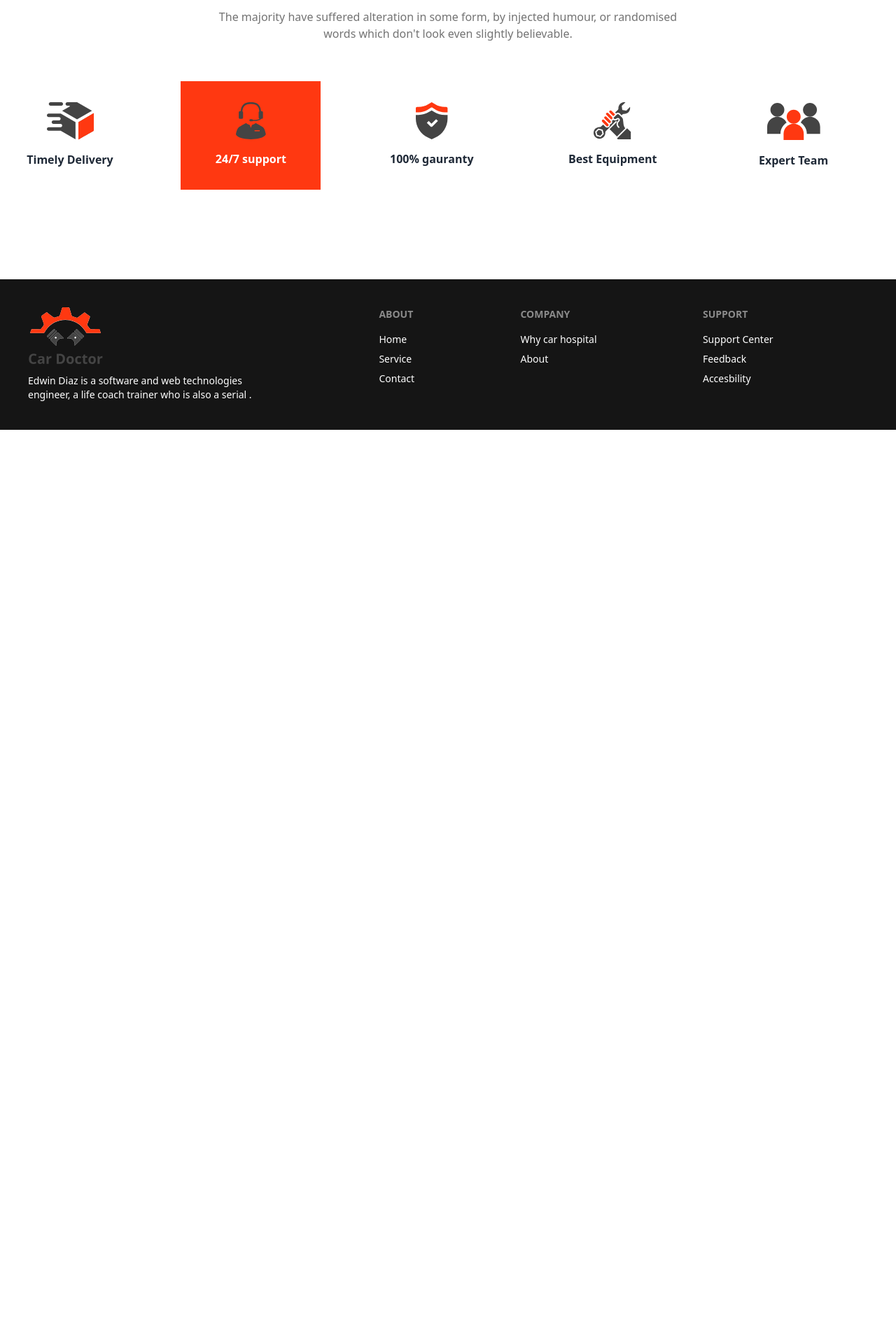
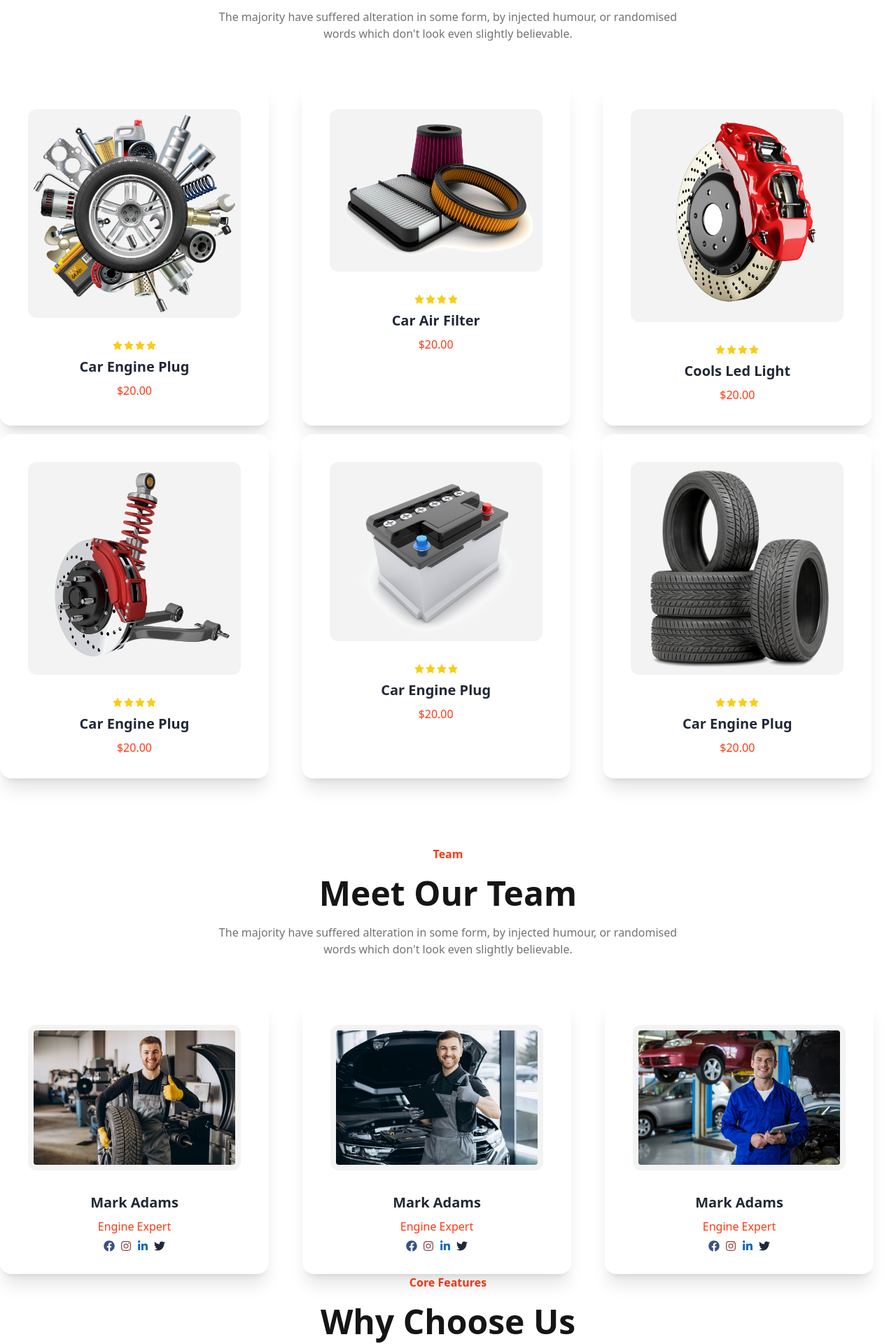
Before and after one commit to jakariamasum/Car-Doctor, a React (Vite) app: page / in a window 1280 px wide. Shown: the part 2227-4147 px from the top of the page at 70% size. Before the commit the page ends 2841 px from the top, so only its background shows below. Built offline with nearby package versions, Linux system fonts and the light colour scheme; no server answers.

Commit message:
few design add

```diff
--- a/src/Pages/Home/Home.jsx
+++ b/src/Pages/Home/Home.jsx
@@ -1,7 +1,9 @@
 import About from "./About";
 import Banner from "./Banner";
 import Choose from "./Choose";
+import Products from "./Products";
 import Service from "./Service";
+import Team from "./Team";
 
 const Home = () => {
     return (
@@ -9,6 +11,8 @@ const Home = () => {
             <Banner></Banner>
             <About></About>
             <Service></Service>
+            <Products></Products>
+            <Team></Team>
             <Choose></Choose>
         </div>
     );
--- /dev/null
+++ b/src/Pages/Home/Products.jsx
@@ -0,0 +1,101 @@
+import {AiFillStar} from 'react-icons/ai'
+import logo1 from '../../assets/images/products/1.png'
+import logo2 from '../../assets/images/products/2.png'
+import logo3 from '../../assets/images/products/3.png'
+import logo4 from '../../assets/images/products/4.png'
+import logo5 from '../../assets/images/products/5.png'
+import logo6 from '../../assets/images/products/6.png'
+const Products = () => {
+    return (
+        <div className=' my-24'>
+            <div className="text-center">
+                <p className="text-[#FF3811] font-bold">Popular Products</p>
+                <h1 className="my-5 font-bold text-[#151515] text-5xl">Browse Our Product</h1>
+                <p className="text-[#737373] mb-14">The majority have suffered alteration in some form, by injected humour, or randomised <br /> words which don't look even slightly believable. </p>
+            </div>
+            <div className='grid grid-cols-3 gap-3'>
+                <div className="card w-96 bg-base-100 shadow-xl">
+                    <figure className="px-10 pt-10">
+                        <img src={logo6} alt="" className="rounded-xl bg-[#F3F3F3] p-2" />
+                    </figure>
+                    <div className="card-body items-center text-center">
+                        <div className='flex text-yellow-400'>
+                            <AiFillStar/><AiFillStar/><AiFillStar/><AiFillStar/>
+                        </div>
+                        <h2 className="card-title">Car Engine Plug</h2>
+                        <p className="text-bold text-[#FF3811]">$20.00</p>
+
+                    </div>
+                </div>
+                <div className="card w-96 bg-base-100 shadow-xl">
+                    <figure className="px-10 pt-10">
+                        <img src={logo3} alt="" className="rounded-xl bg-[#F3F3F3] p-2" />
+                    </figure>
+                    <div className="card-body items-center text-center">
+                        <div className='flex text-yellow-400'>
+                            <AiFillStar/><AiFillStar/><AiFillStar/><AiFillStar/>
+                        </div>
+                        <h2 className="card-title">Car Air Filter</h2>
+                        <p className="text-bold text-[#FF3811]">$20.00</p>
+
+                    </div>
+                </div>
+                <div className="card w-96 bg-base-100 shadow-xl">
+                    <figure className="px-10 pt-10">
+                        <img src={logo1} alt="" className="rounded-xl bg-[#F3F3F3] p-2" />
+                    </figure>
+                    <div className="card-body items-center text-center">
+                        <div className='flex text-yellow-400'>
+                            <AiFillStar/><AiFillStar/><AiFillStar/><AiFillStar/>
+                        </div>
+                        <h2 className="card-title">Cools Led Light</h2>
+                        <p className="text-bold text-[#FF3811]">$20.00</p>
+
+                    </div>
+                </div>
+                <div className="card w-96 bg-base-100 shadow-xl">
+                    <figure className="px-10 pt-10">
+                        <img src={logo2} alt="" className="rounded-xl bg-[#F3F3F3] p-2" />
+                    </figure>
+                    <div className="card-body items-center text-center">
+                        <div className='flex text-yellow-400'>
+                            <AiFillStar/><AiFillStar/><AiFillStar/><AiFillStar/>
+                        </div>
+                        <h2 className="card-title">Car Engine Plug</h2>
+                        <p className="text-bold text-[#FF3811]">$20.00</p>
+
+                    </div>
+                </div>
+                <div className="card w-96 bg-base-100 shadow-xl">
+                    <figure className="px-10 pt-10">
+                        <img src={logo4} alt="" className="rounded-xl bg-[#F3F3F3] p-2" />
+                    </figure>
+                    <div className="card-body items-center text-center">
+                        <div className='flex text-yellow-400'>
+                            <AiFillStar/><AiFillStar/><AiFillStar/><AiFillStar/>
+                        </div>
+                        <h2 className="card-title">Car Engine Plug</h2>
+                        <p className="text-bold text-[#FF3811]">$20.00</p>
+
+                    </div>
+                </div>
+                <div className="card w-96 bg-base-100 shadow-xl">
+                    <figure className="px-10 pt-10">
+                        <img src={logo5} alt="" className="rounded-xl bg-[#F3F3F3] p-2" />
+                    </figure>
+                    <div className="card-body items-center text-center">
+                        <div className='flex text-yellow-400'>
+                            <AiFillStar/><AiFillStar/><AiFillStar/><AiFillStar/>
+                        </div>
+                        <h2 className="card-title">Car Engine Plug</h2>
+                        <p className="text-bold text-[#FF3811]">$20.00</p>
+
+                    </div>
+                </div>
+            </div>
+
+        </div>
+    );
+};
+
+export default Products;
--- /dev/null
+++ b/src/Pages/Home/Team.jsx
@@ -0,0 +1,55 @@
+import person1 from '../../assets/images/team/1.jpg'
+import person2 from '../../assets/images/team/2.jpg'
+import person3 from '../../assets/images/team/3.jpg'
+import { FaInstagram, FaTwitter, FaFacebook, FaLinkedinIn } from 'react-icons/fa'
+const Team = () => {
+    return (
+        <div>
+            <div className="text-center">
+                <p className="text-[#FF3811] font-bold">Team</p>
+                <h1 className="my-5 font-bold text-[#151515] text-5xl">Meet Our Team</h1>
+                <p className="text-[#737373] mb-14">The majority have suffered alteration in some form, by injected humour, or randomised <br /> words which don't look even slightly believable. </p>
+            </div>
+            <div className='grid grid-cols-3 gap-4'>
+                <div className="card w-96 bg-base-100 shadow-xl">
+                    <figure className="px-10 pt-10">
+                        <img src={person1} alt="" className="rounded-xl bg-[#F3F3F3] p-2" />
+                    </figure>
+                    <div className="card-body items-center text-center">
+                        <h2 className="card-title">Mark Adams</h2>
+                        <p className="text-bold text-[#FF3811]">Engine Expert</p>
+                        <div className='flex gap-2'>
+                            <FaFacebook className='text-[#395185]' /><FaInstagram className='text-[#8a4646]' /><FaLinkedinIn className='text-[#0A66C2]' /><FaTwitter className='text-[ #55ACEE]' />
+                        </div>
+                    </div>
+                </div>
+                <div className="card w-96 bg-base-100 shadow-xl">
+                    <figure className="px-10 pt-10">
+                        <img src={person2} alt="" className="rounded-xl bg-[#F3F3F3] p-2" />
+                    </figure>
+                    <div className="card-body items-center text-center">
+                        <h2 className="card-title">Mark Adams</h2>
+                        <p className="text-bold text-[#FF3811]">Engine Expert</p>
+                        <div className='flex gap-2'>
+                            <FaFacebook className='text-[#395185]' /><FaInstagram className='text-[#8a4646]' /><FaLinkedinIn className='text-[#0A66C2]' /><FaTwitter className='text-[ #55ACEE]' />
+                        </div>
+                    </div>
+                </div>
+                <div className="card w-96 bg-base-100 shadow-xl">
+                    <figure className="px-10 pt-10">
+                        <img src={person3} alt="" className="rounded-xl bg-[#F3F3F3] p-2" />
+                    </figure>
+                    <div className="card-body items-center text-center">
+                        <h2 className="card-title">Mark Adams</h2>
+                        <p className="text-bold text-[#FF3811]">Engine Expert</p>
+                        <div className='flex gap-2'>
+                            <FaFacebook className='text-[#395185]' /><FaInstagram className='text-[#8a4646]' /><FaLinkedinIn className='text-[#0A66C2]' /><FaTwitter className='text-[ #55ACEE]' />
+                        </div>
+                    </div>
+                </div>
+            </div>
+        </div>
+    );
+};
+
+export default Team;
--- a/src/Pages/Login/Login.jsx
+++ b/src/Pages/Login/Login.jsx
@@ -6,7 +6,7 @@ import { useContext } from 'react';
 import Swal from 'sweetalert2';
 
 const Login = () => {
-    const {user,signIn}=useContext(AuthContext)
+    const {user,signIn,googleLogin}=useContext(AuthContext)
     console.log(user)
 
     const handleLogin = (event) => {
@@ -29,6 +29,11 @@ const Login = () => {
               form.reset()
         })
         .catch(error=>console.log(error.message))
+    }
+    const handleGoogle=()=>{
+        googleLogin()
+        .then(res=>console.log(res))
+        .then(error=>console.log(error.message))
     }
 
     return (
@@ -62,9 +67,9 @@ const Login = () => {
                         <div className='text-center'>
                             <p className='font-semibold my-7'>Or Sign In With</p>
                             <div className='flex gap-2 justify-center'>
-                                <FaFacebookSquare className='text-blue-500 ' />
-                                <FaLinkedinIn className='text-blue-500 ' />
-                                <FaGoogle className='text-[#0F9D58] ' />
+                                <FaFacebookSquare className='text-blue-500 cursor-pointer' />
+                                <FaLinkedinIn className='text-blue-500 cursor-pointer' />
+                                <FaGoogle className='text-[#0F9D58] cursor-pointer' onClick={handleGoogle}/>
                             </div>
                             <p className="text-center mt-2">Have an account? <Link to='/register'><span className='link text-[#FF3811]'>Sign In</span></Link> </p>
                         </div>
--- a/src/Pages/Register/Register.jsx
+++ b/src/Pages/Register/Register.jsx
@@ -8,7 +8,7 @@ import { getAuth, updateProfile } from 'firebase/auth';
 const auth=getAuth();
 
 const Register = () => {
-    const {createUser}=useContext(AuthContext);
+    const {createUser,logOut}=useContext(AuthContext);
     const handleRegister=(event)=>{
         event.preventDefault();
         const form=event.target;
@@ -30,6 +30,7 @@ const Register = () => {
             updateProfile(auth.currentUser, {
                 displayName: name
               }).then(() => {
+                logOut();
                   form.reset()
 
             }).catch((error) => {
--- a/src/Provider/AuthProvider.jsx
+++ b/src/Provider/AuthProvider.jsx
@@ -1,7 +1,8 @@
 import { createContext, useEffect, useState } from "react";
 import app from '../firebase/firebase.config'
-import {createUserWithEmailAndPassword, getAuth, onAuthStateChanged, signInWithEmailAndPassword, signOut} from 'firebase/auth'
+import {GoogleAuthProvider, createUserWithEmailAndPassword, getAuth, onAuthStateChanged, signInWithEmailAndPassword, signInWithPopup, signOut} from 'firebase/auth'
 export const AuthContext=createContext();
+const provider=new GoogleAuthProvider();
 const auth=getAuth(app)
 
 const AuthProvider = ({children}) => {
@@ -17,6 +18,13 @@ const AuthProvider = ({children}) => {
     const signIn = (email, password) => {
         setLoading(true);
         return signInWithEmailAndPassword(auth, email, password);
+    }
+    const googleLogin=()=>{
+            signInWithPopup(auth,provider)
+            .then(res=>{
+                console.log(res)
+            })
+            .catch(error=>console.log(error.message))
     }
 
     const logOut = () => {
@@ -40,7 +48,8 @@ const AuthProvider = ({children}) => {
         loading,
         createUser,
         signIn,
-        logOut
+        logOut,
+        googleLogin
     }
 
 
```
